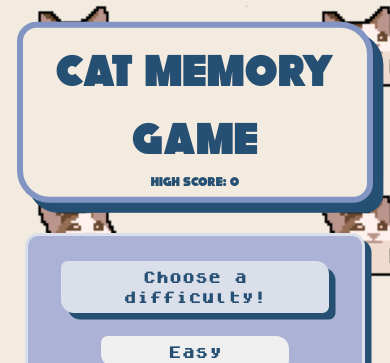
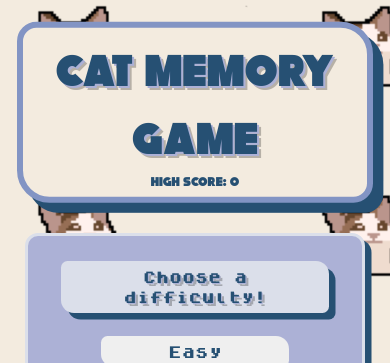
Before and after one commit to Legalunicorn/cat-memory-game, a React (Vite) app: page / in a window 390 px wide. Shown: the top 363 px of the page. Built offline with nearby package versions, Linux system fonts and the light colour scheme.

Commit message:
added cool text shadow instead of text stroke

```diff
--- a/src/styles/App.scss
+++ b/src/styles/App.scss
@@ -23,6 +23,7 @@
     font-style: italic;
     font-size: 3.5rem;
     text-align: center;
+    text-shadow: 2px 2px 0px $blue-2, 4px 4px 0px rgba(0,0,0,0.25)
     // -webkit-text-stroke: 1rem white;
   }
 
@@ -54,11 +55,3 @@
     transform: translateY(3px);
   }
 }
-
-@media (max-width: 600px) {
-  .header,
-  .header h1 {
-    -webkit-text-stroke: 0 white;
-    paint-order: normal;
-  }
-}
--- a/src/styles/Card.scss
+++ b/src/styles/Card.scss
@@ -46,6 +46,10 @@
       // paint-order: stroke fill;
       font-size: 3rem;
       text-align: center;
+      text-shadow: 2px 2px 0px $blue-4, 4px 4px 0px rgba(0,0,0,0.25);
+
+
+
     }
   }
 }
--- a/src/styles/DisplayResult.scss
+++ b/src/styles/DisplayResult.scss
@@ -77,6 +77,7 @@
   padding: 0.5rem 1rem;
   border-radius: 1rem;
   box-shadow: 0.3rem 0.3rem $blue-4;
+  text-shadow: 1px 1px 0px $blue-2, 3px 3px 0px rgba(0,0,0,0.25);
 }
 
 @keyframes oscillate {
--- a/src/styles/Menu.scss
+++ b/src/styles/Menu.scss
@@ -25,6 +25,7 @@
   padding: 0.5rem 1rem;
   border-radius: 0.5rem 1rem;
   box-shadow: 0.5rem 0.5rem $blue-4;
+  text-shadow: 1px 1px 0px $blue-2, 3px 3px 0px rgba(0,0,0,0.25)
 }
 
 .menu-content {
```
